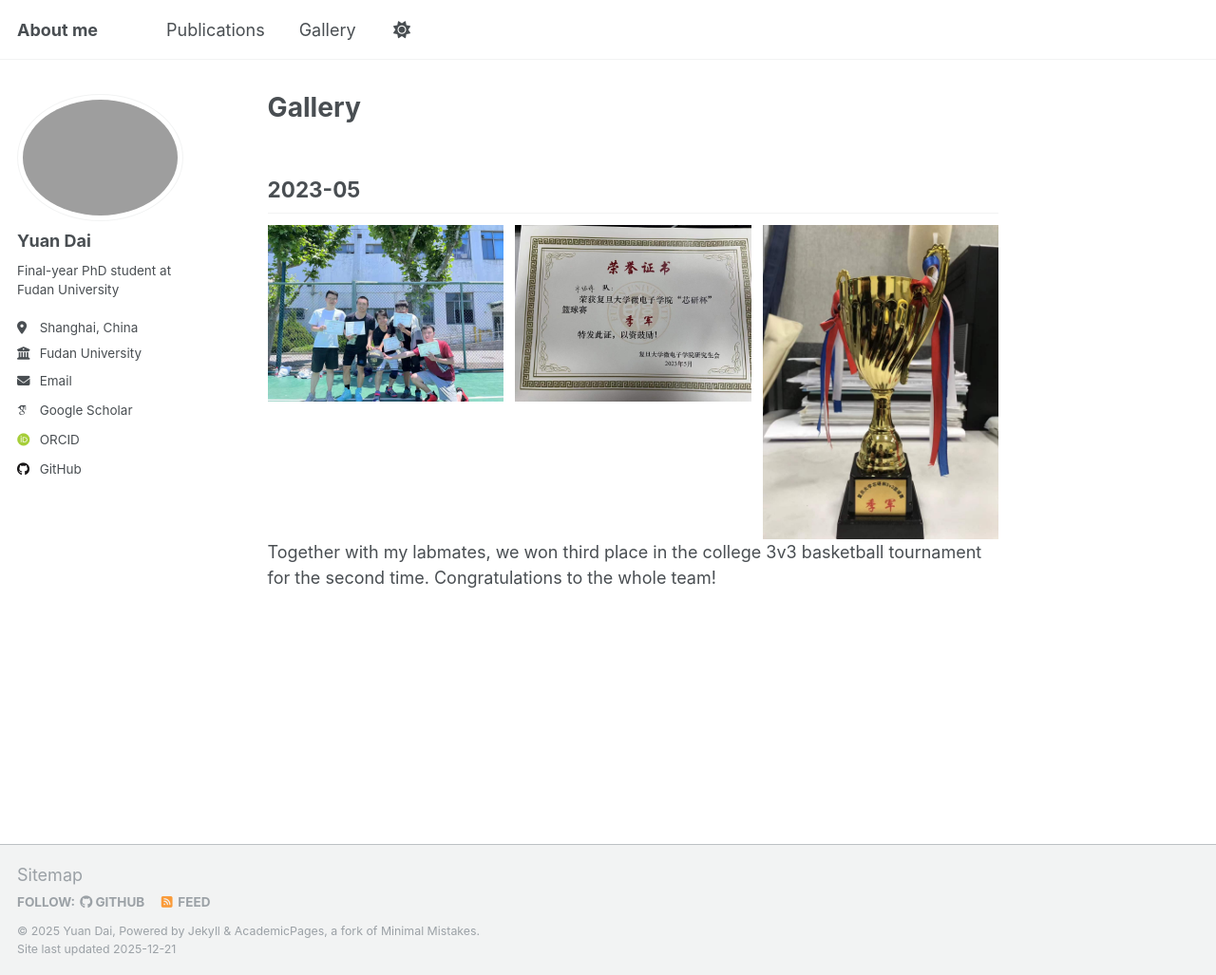
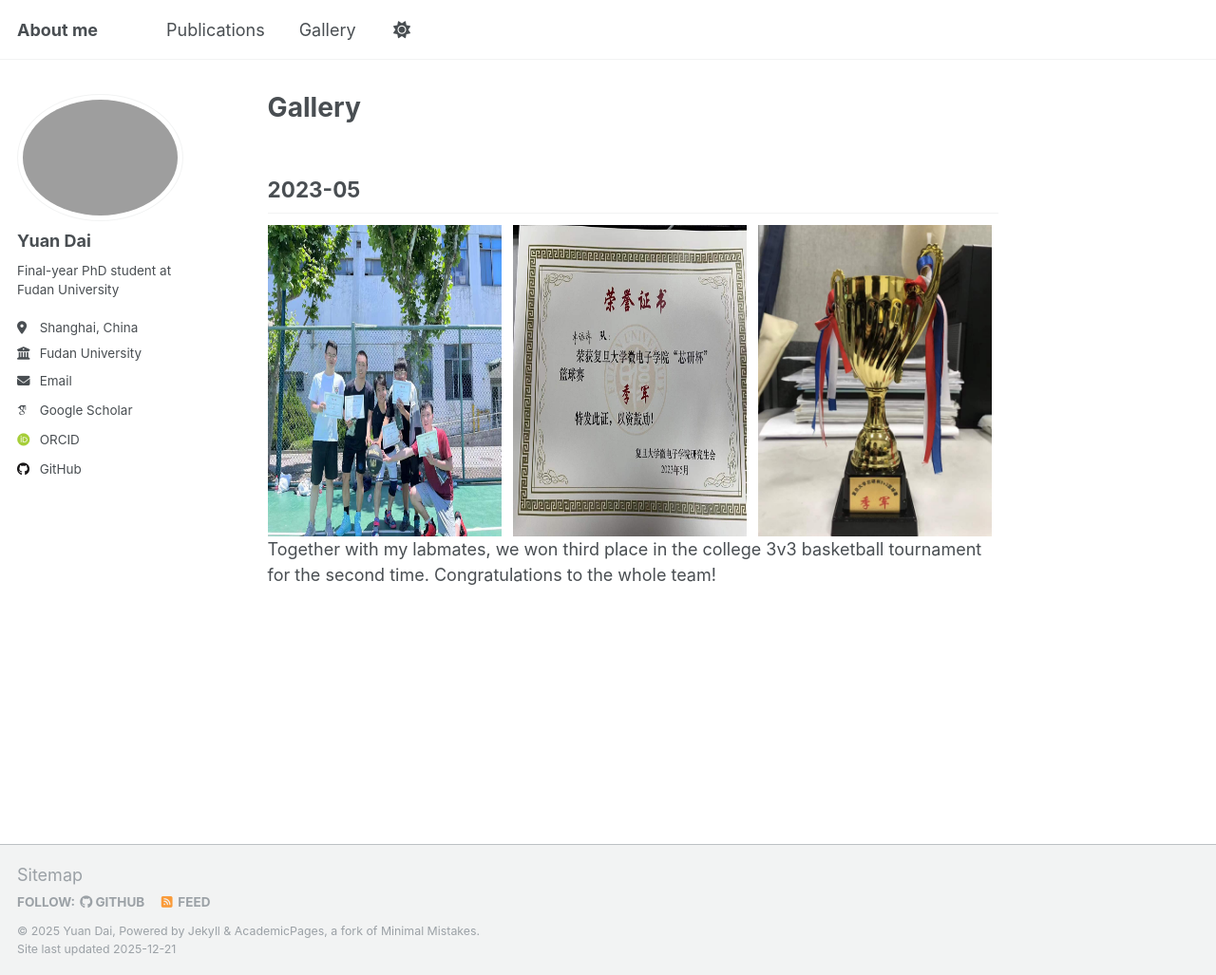
Before and after one commit to Dai-dirk/Dai-dirk.github.io, a Jekyll site: the page built from _pages/Gallery.md, in a window 1280 px wide and 1027 px high. Shown: the whole window at 95% size. Built offline with Jekyll 4.4.1, drawn with Linux system fonts in a browser that asks for light colours; some web fonts are replaced.

Commit message:
Update Gallery.md

```diff
--- a/_pages/Gallery.md
+++ b/_pages/Gallery.md
@@ -7,14 +7,9 @@ layout: single
 
 ## 2023-05
 
-<div style="
-  display: grid;
-  grid-template-columns: repeat(3, 1fr);
-  gap: 12px;
-">
-  <img src="/images/lqs.jpg" style="width:100%;">
-  <img src="/images/lqsjz.jpg" style="width:100%;">
-  <img src="/images/lqsjb.jpg" style="width:100%;">
+<div style="display: flex; gap: 12px; flex-wrap: wrap;">
+  <img src="/images/lqs.jpg" width="32%">
+  <img src="/images/lqsjz.jpg" width="32%">
+  <img src="/images/lqsjb.jpg" width="32%">
 </div>
-
 Together with my labmates, we won third place in the college 3v3 basketball tournament for the second time. Congratulations to the whole team!
```
